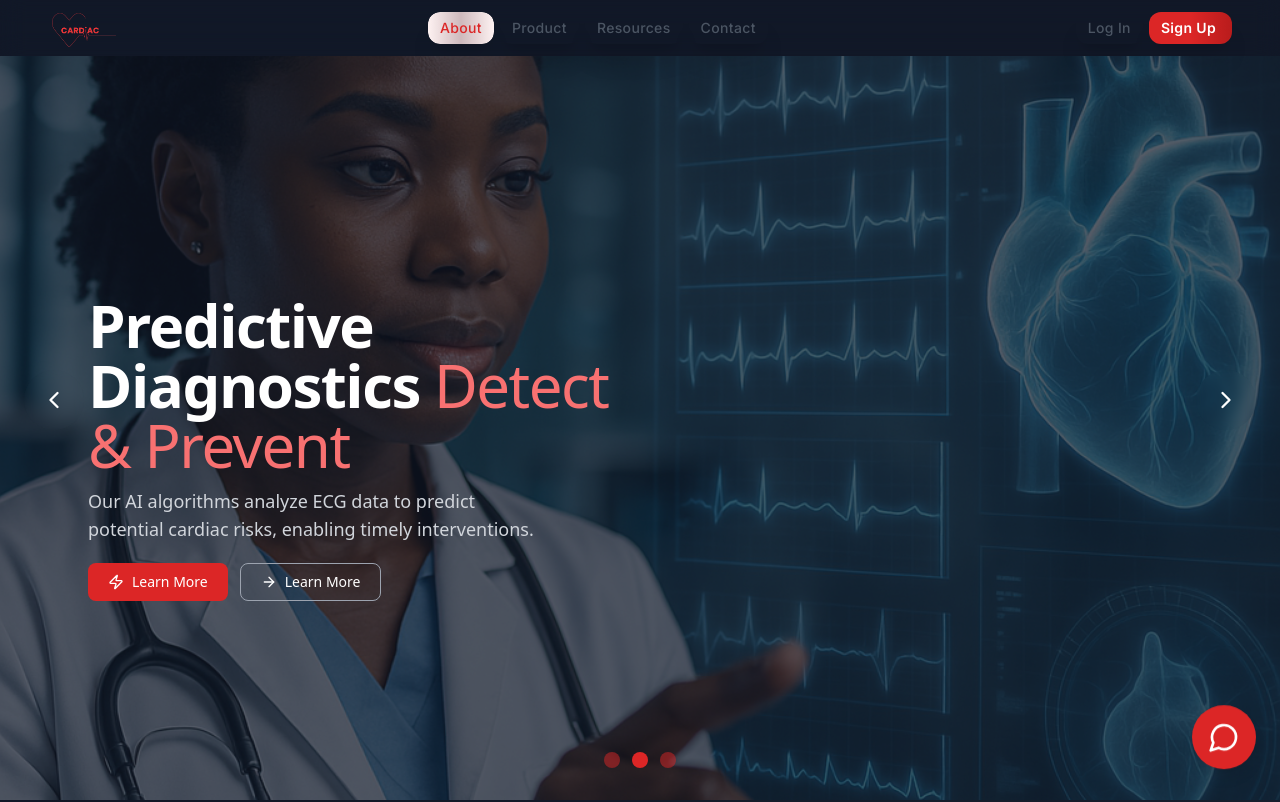
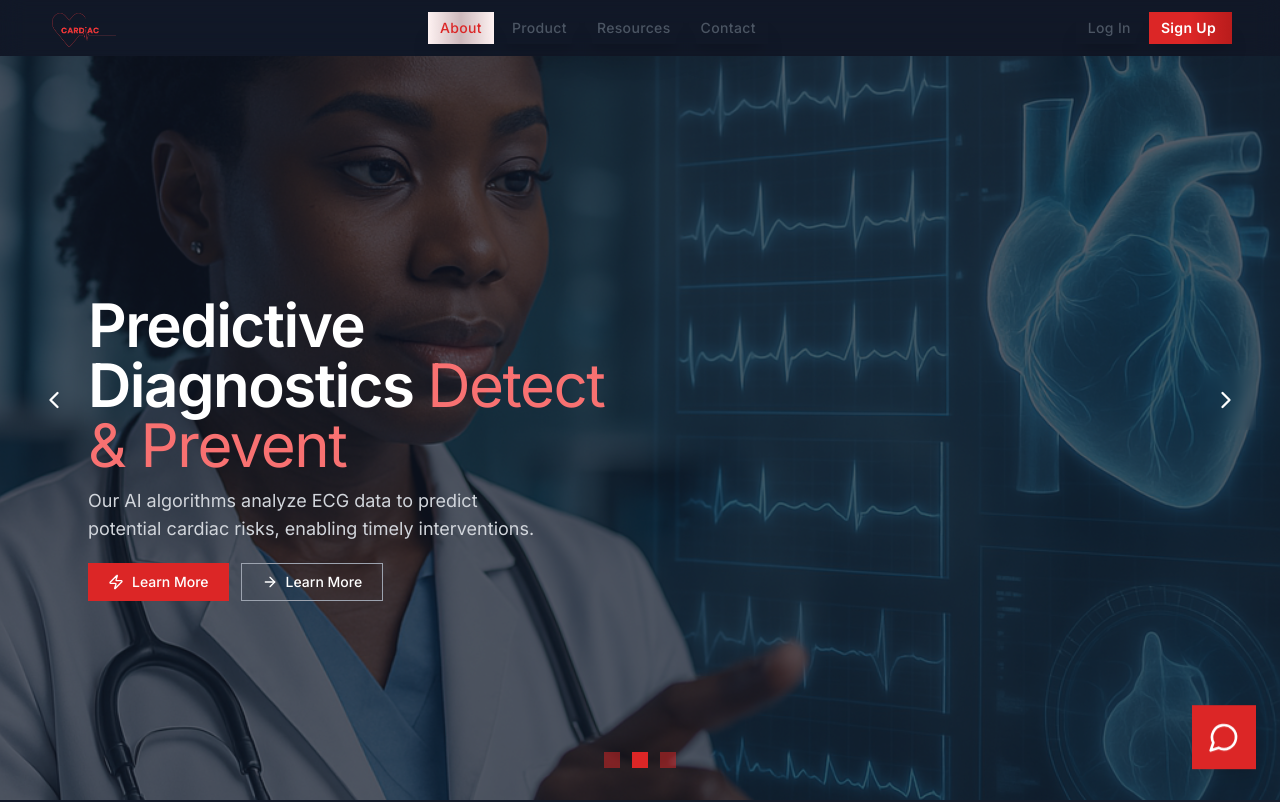
Before and after one commit to PraiseOrly/cardiactek-website, a React (Vite) app: page / in a window 1280 px wide. Shown: the top 802 px of the page. Built offline with nearby package versions, Linux system fonts and the light colour scheme.

Commit message:
Update tailwind.config.js

```diff
--- a/tailwind.config.js
+++ b/tailwind.config.js
@@ -1,4 +1,42 @@
 export default {content: [
   './index.html',
   './src/**/*.{js,ts,jsx,tsx}'
-],}
+],
+}
+
+
+/** @type {import('tailwindcss').Config} */
+module.exports = {
+  content: [
+    "./src/**/*.{js,jsx,ts,tsx}",
+    "./index.html",
+  ],
+  theme: {
+    extend: {
+      colors: {
+        'surgical-teal': '#06b6d4',
+        'black': '#000000',
+        'white': '#FFFFFF',
+      },
+      fontFamily: {
+        sans: ['Inter', 'sans-serif'],
+        mono: ['JetBrains Mono', 'monospace'], // For technical data
+      },
+      borderRadius: {
+        DEFAULT: '0px',
+        'none': '0px',
+        'sm': '0px',
+        'md': '0px',
+        'lg': '0px',
+        'xl': '0px',
+        '2xl': '0px',
+        '3xl': '0px',
+        'full': '0px',
+      },
+      backgroundImage: {
+        'grid-pattern': "linear-gradient(to right, #1a1a1a 1px, transparent 1px), linear-gradient(to bottom, #1a1a1a 1px, transparent 1px)",
+      },
+    },
+  },
+  plugins: [],
+}
```
